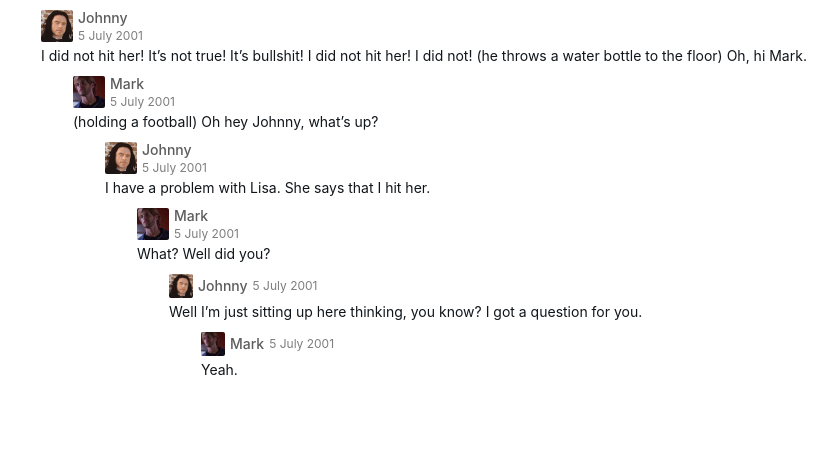
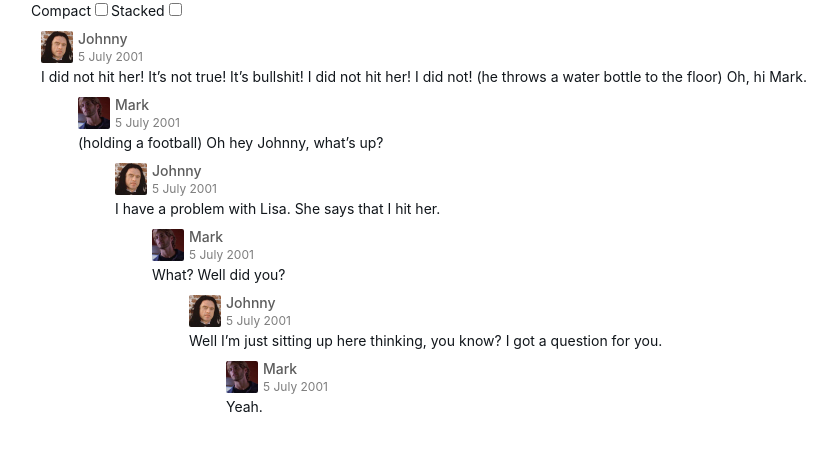
Before and after one commit to fanisco/reacy-ui, a React (Create React App) app: page / in a window 1280 px wide. Shown: the top 450 px of the page, without its empty margins (159-996 px from the left). Built offline with nearby package versions, Linux system fonts and the light colour scheme.

Commit message:
Compact / Stacked

```diff
--- a/src/App.tsx
+++ b/src/App.tsx
@@ -1,4 +1,4 @@
-import React, { Component, ReactNode } from 'react';
+import React, { ChangeEvent, Component, ReactNode } from 'react';
 import styled from 'styled-components';
 import CommentList from './ui/comments/CommentList';
 import data from './data/comments.json';
@@ -56,21 +56,46 @@ const PostBlock = styled.div`
 /**
  *
  */
-export default class App extends Component {
+export default class App extends Component<{}, { compact: boolean, stacked: boolean }> {
   public data: DataSet;
 
   constructor(props: any) {
     super(props);
+    this.state = {
+      compact: false,
+      stacked: false
+    };
     this.data = new DataSet(data, 'comments');
 
     console.log('app init', this.data);
   }
 
+  onSettingsChange(ev: ChangeEvent<HTMLInputElement>, name: string) {
+    let newState = {...this.state};
+    const value = ev.target.checked;
+
+    switch (name) {
+      case 'compact':
+        newState.compact = value;
+        break;
+      case 'stacked':
+        newState.stacked = value;
+        break;
+    }
+    this.setState(newState)
+  }
+
   render() {
     return (
       <LayoutBlock>
+        <label>Compact
+          <input type="checkbox" checked={this.state.compact} onChange={(ev: ChangeEvent<HTMLInputElement>) => this.onSettingsChange(ev, 'compact')}/>
+        </label>
+        <label>Stacked
+          <input type="checkbox" checked={this.state.stacked} onChange={(ev: ChangeEvent<HTMLInputElement>) => this.onSettingsChange(ev, 'stacked')}/>
+        </label>
         <CommentsBlock>
-          <CommentList comments={this.data.records}/>
+          <CommentList comments={this.data.records} compact={this.state.compact} stacked={this.state.stacked}/>
         </CommentsBlock>
         {/*<PostBlock>*/}
         {/*  <Textarea placeholder="Type comment here..."/>*/}
--- a/src/ui/comments/Comment.tsx
+++ b/src/ui/comments/Comment.tsx
@@ -1,4 +1,4 @@
-import React, { Component } from 'react';
+import React from 'react';
 import styled from 'styled-components';
 import IComment from '../../core/interface/IComment';
 import Author from './Author';
@@ -6,21 +6,32 @@ import CommentList from './CommentList';
 
 interface ICommentProps {
   comment: IComment
+  compact?: boolean
+  stacked?: boolean
   depth?: number
 }
-
-const stackDepth = 4;
 
 /**
  * Component for displaying particular comment and it contents.
  */
-const Comment = ({ comment, depth = 0 }: ICommentProps) => {
+const Comment = ({ comment, compact, stacked, depth = 0 }: ICommentProps) => {
   let author, children;
+
+  const styledProps = {
+    compact: compact && depth >= 1,
+    stacked: stacked
+  };
+
   if (comment.author) {
-    author = <Author {...comment.author} time={comment.date} stacked={depth >= stackDepth}/>
+    author = <Author {...comment.author} time={comment.date} stacked={stacked || compact && depth >= 1}/>
   }
+
   if (comment.children && comment.children.length) {
-    children = <Children><CommentList comments={comment.children} depth={depth + 1}/></Children>
+    children = (
+      <Children {...styledProps}>
+        <CommentList comments={comment.children} compact={compact} stacked={stacked} depth={depth + 1}/>
+      </Children>
+    )
   }
 
   return (
@@ -33,6 +44,11 @@ const Comment = ({ comment, depth = 0 }: ICommentProps) => {
   // }
 };
 
+interface StyledProps {
+  compact?: boolean
+  stacked?: boolean
+}
+
 const Wrapper = styled.div`
   margin-bottom: 10px;
 `;
@@ -41,9 +57,9 @@ const Content = styled.div`
   margin-bottom: 5px;
 `;
 
-const Children = styled.div`
+const Children = styled.div<StyledProps>`
   margin-top: 10px;
-  padding-left: 32px;
+  padding-left: ${props => props.compact ? 0 : props.stacked ? 29 : 37}px;
 `;
 
 export default Comment;
--- a/src/ui/comments/CommentList.tsx
+++ b/src/ui/comments/CommentList.tsx
@@ -5,17 +5,19 @@ import ICommentList from '../../core/interface/ICommentList';
 
 interface ICommentListProps {
   comments: ICommentList
+  compact?: boolean
+  stacked?: boolean
   depth?: number
 }
 
 /**
  * Component for displaying list of comments.
  */
-const CommentList = ({ comments, depth = 0 }: ICommentListProps) => {
+const CommentList = ({ comments, compact, stacked, depth = 0 }: ICommentListProps) => {
   return (
     <Wrapper>
       {comments.map<ReactNode>((comment, i) => {
-        return <Comment key={i} comment={comment} depth={depth}/>
+        return <Comment key={i} comment={comment} compact={compact} stacked={stacked} depth={depth}/>
       })}
     </Wrapper>
   )
```
